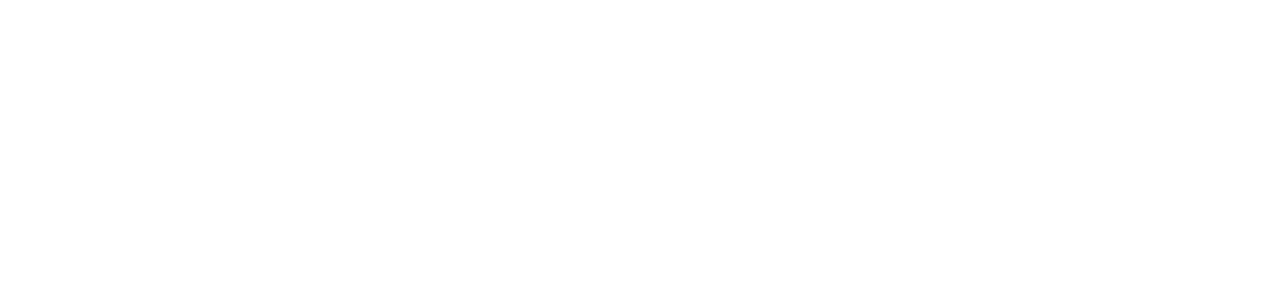
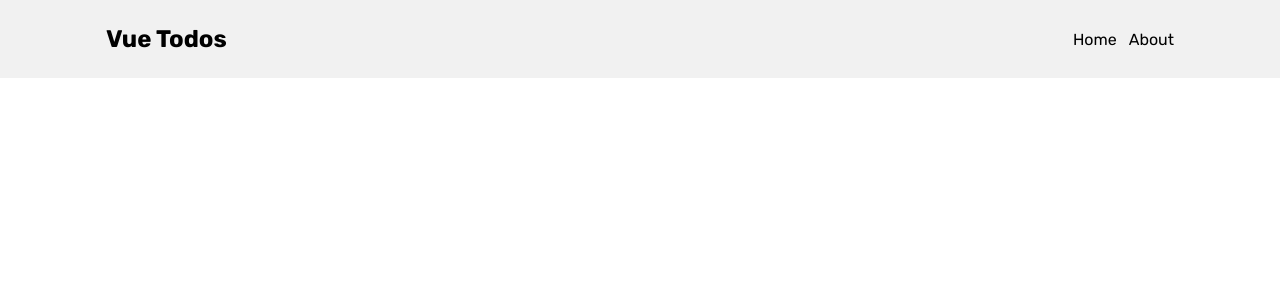
Before and after one commit to lawrence-V/Vue3_Practice, a Vue app in the folder vue-todos/: page / in a window 1280 px wide. Shown: the top 300 px of the page. Built offline with nearby package versions, Linux system fonts and the light colour scheme.

Commit message:
Add the TodoHeader component

```diff
--- a/vue-todos/src/App.vue
+++ b/vue-todos/src/App.vue
@@ -1,8 +1,10 @@
 <script setup>
 import { RouterView } from "vue-router";
+import TodoHeader from "./components/TodoHeader.vue";
 </script>
 
 <template>
+  <TodoHeader />
   <RouterView />
 </template>
 
--- /dev/null
+++ b/vue-todos/src/components/TodoHeader.vue
@@ -0,0 +1,53 @@
+<script setup>
+import { RouterLink } from "vue-router";
+</script>
+
+
+<template>
+  <header>
+    <nav class="container">
+      <div class="branding">
+        <h1>Vue Todos</h1>
+      </div>
+      <ul class="nav-routes">
+        <RouterLink to="/">Home</RouterLink>
+        <RouterLink to="/about">About</RouterLink>
+      </ul>
+    </nav>
+  </header>
+</template>
+
+
+
+<style lang="scss" scoped>
+header {
+  background-color: #f1f1f1;
+  nav {
+    display: flex;
+    align-items: center;
+    padding: 25px 16px;
+    .branding {
+      display: flex;
+      align-items: center;
+      gap: 8px;
+      img {
+        max-width: 50px;
+      }
+      h1 {
+        font-size: 24px;
+      }
+    }
+    .nav-routes {
+      display: flex;
+      flex: 1;
+      justify-content: flex-end;
+      gap: 12px;
+      list-style: none;
+      a {
+        text-decoration: none;
+        color: inherit;
+      }
+    }
+  }
+}
+</style>
```
